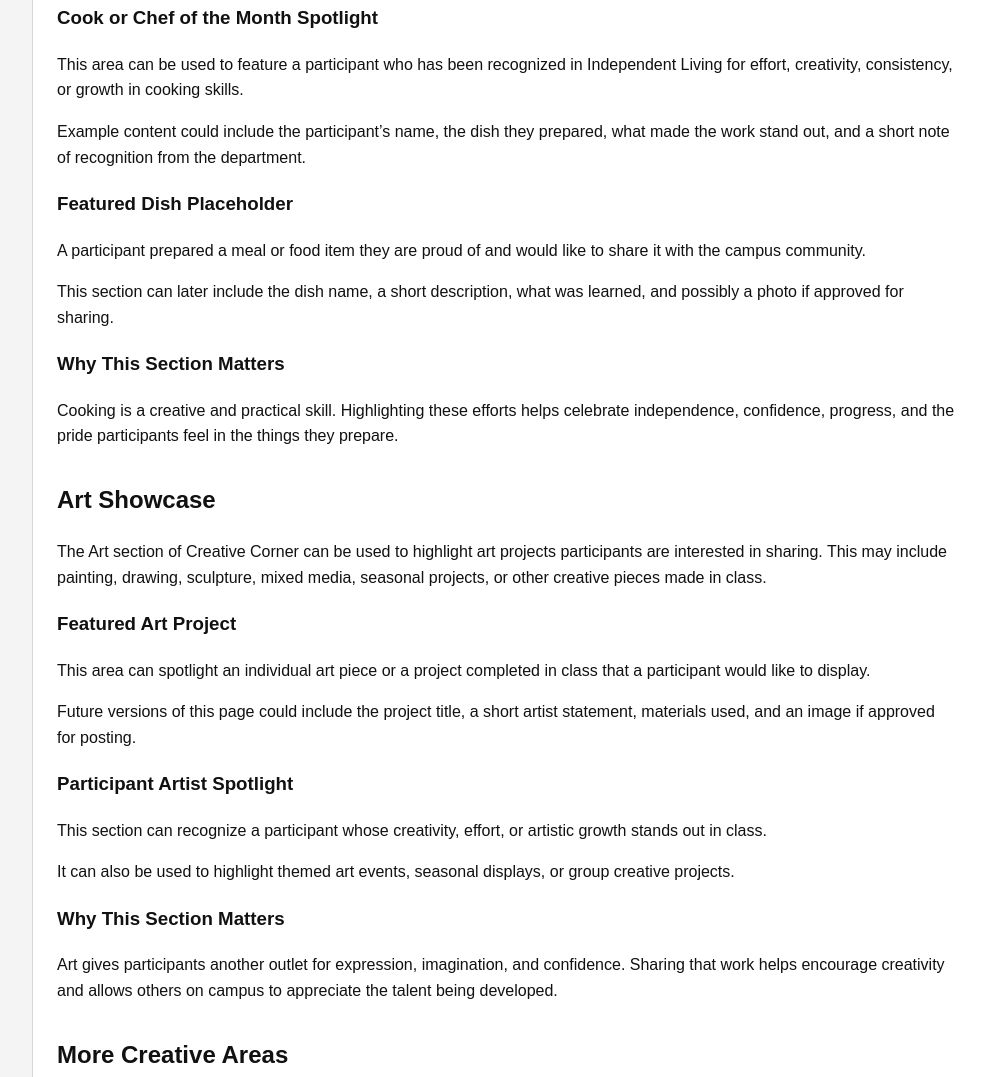
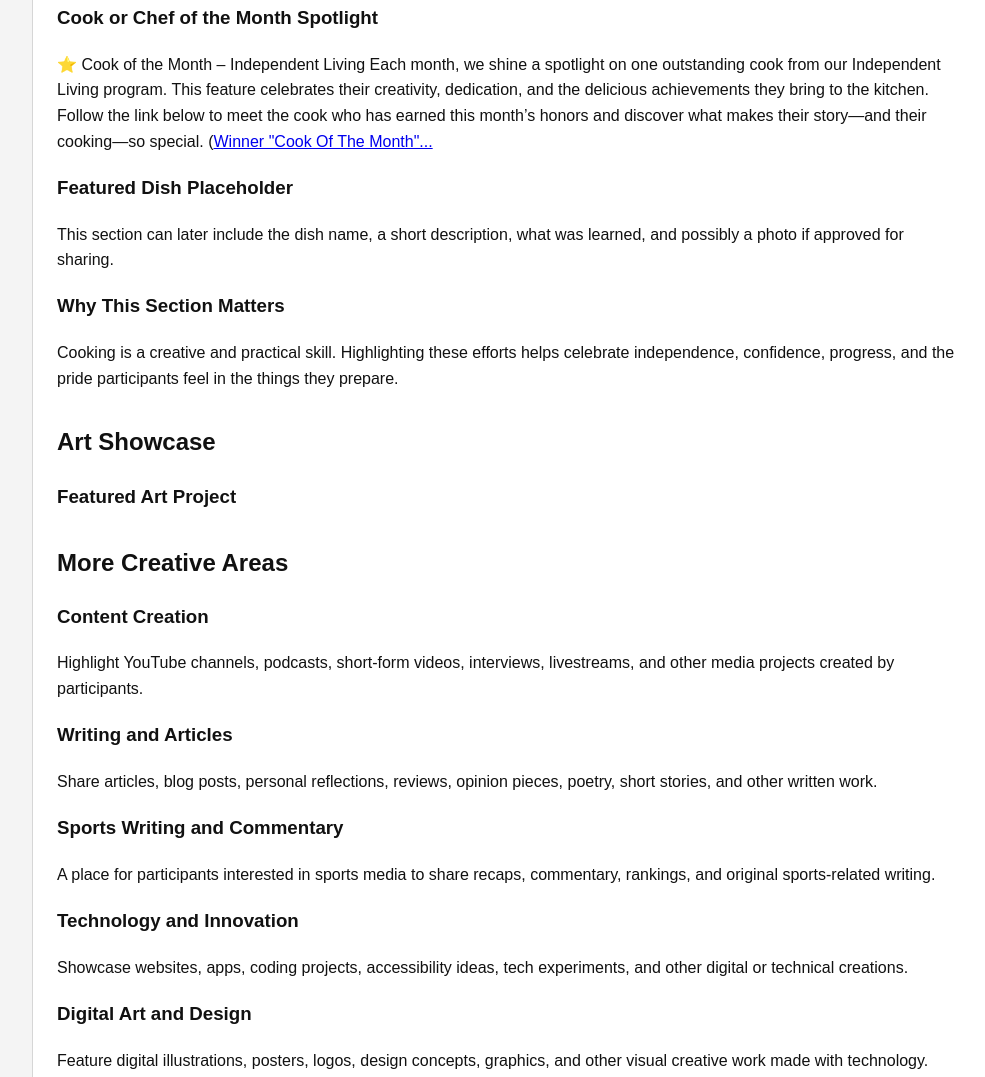
Before and after one commit to Clemzon/HKNC_Today, a plain HTML site: page pages/creative_corner.html in a window 1280 px wide. Shown: the part 1153-2230 px from the top of the page, without its empty margins (187-1172 px from the left). Drawn offline with Linux system fonts and the light colour scheme.

Commit message:
update index.htnl with latest Updated create_corner to include link to cook of the month.

```diff
--- a/pages/creative_corner.html
+++ b/pages/creative_corner.html
@@ -84,22 +84,20 @@
             <article>
               <h3>Cook or Chef of the Month Spotlight</h3>
               <p>
-                This area can be used to feature a participant who has been
-                recognized in Independent Living for effort, creativity,
-                consistency, or growth in cooking skills.
+⭐ Cook of the Month – Independent Living
+Each month, we shine a spotlight on one outstanding cook from our Independent Living program. This feature celebrates their creativity, dedication, and the delicious achievements they bring to the kitchen. Follow the link below to meet the cook who has earned this month’s honors and discover what makes their story—and their cooking—so special.
+(<a href="/pages/winner_cook.thml">Winner "Cook Of The Month"...</a>
+
               </p>
               <p>
-                Example content could include the participant’s name, the dish
-                they prepared, what made the work stand out, and a short note of
-                recognition from the department.
+
               </p>
             </article>
 
             <article>
               <h3>Featured Dish Placeholder</h3>
               <p>
-                A participant prepared a meal or food item they are proud of and
-                would like to share it with the campus community.
+
               </p>
               <p>
                 This section can later include the dish name, a short
@@ -121,45 +119,27 @@
           <section aria-labelledby="art-showcase" id="art-showcase">
             <h2 id="art-showcase">Art Showcase</h2>
             <p>
-              The Art section of Creative Corner can be used to highlight art
-              projects participants are interested in sharing. This may include
-              painting, drawing, sculpture, mixed media, seasonal projects, or
-              other creative pieces made in class.
               </p>
 
             <article>
               <h3>Featured Art Project</h3>
               <p>
-                This area can spotlight an individual art piece or a project
-                completed in class that a participant would like to display.
                 </p>
               <p>
-                Future versions of this page could include the project title, a
-                short artist statement, materials used, and an image if approved
-                for posting.
                 </p>
             </article>
 
             <article>
-              <h3>Participant Artist Spotlight</h3>
+              <h3></h3>
               <p>
-                This section can recognize a participant whose creativity,
-                effort, or artistic growth stands out in class.
                 </p>
               <p>
-                It can also be used to highlight themed art events, seasonal
-                displays, or group creative projects.
                 </p>
             </article>
 
             <article>
-              <h3>Why This Section Matters</h3>
-              <p>
-                Art gives participants another outlet for expression,
-                imagination, and confidence. Sharing that work helps encourage
-                creativity and allows others on campus to appreciate the talent
-                being developed.
-              </p>
+              <h3></h3>
+              <p></p>
             </article>
           </section>
 
@@ -227,8 +207,6 @@
                 creating and sharing work with the community.
               </p>
               <p>
-                Example: A student building a YouTube channel focused on student
-                life, accessibility, gaming, tutorials, or creative projects.
                               </p>
             </article>
 
```
Also changed, not shown: index.html (+11 -11 lines), pages/thc_page.html (+1 -1 lines). Lines whose indentation alone changed are shown as unchanged.
